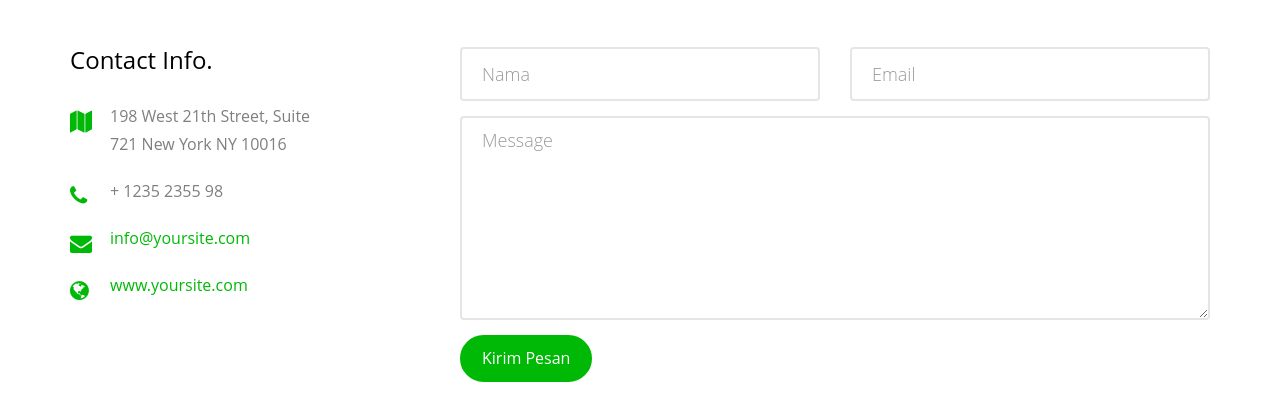
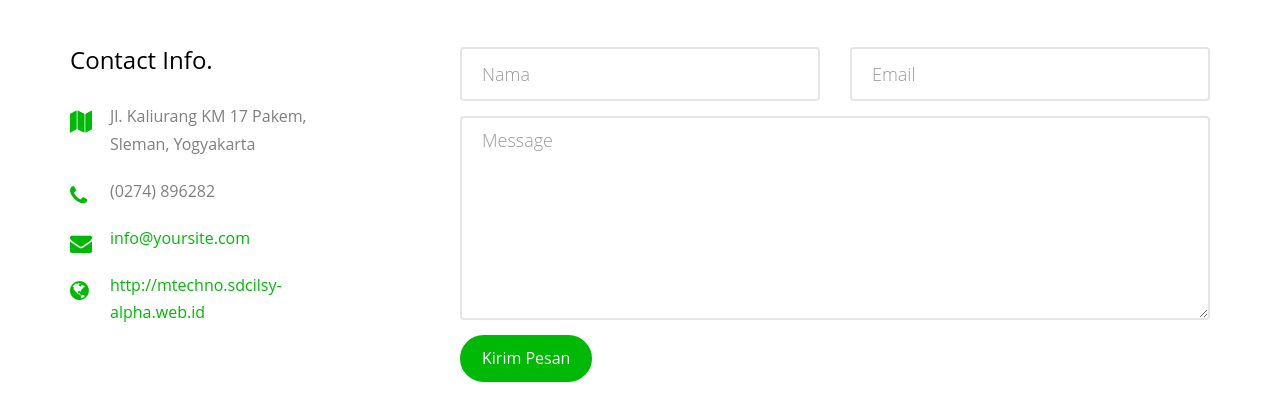
Before and after one commit to giri021/mtechno, a CodeIgniter app: page /database/index.php/kontak/index in a window 1280 px wide. Shown: the part 865-1276 px from the top of the page. Run offline with CodeIgniter, Linux system fonts and the light colour scheme; data comes from the database, SQL or seed files in the repository; some libraries are stand-ins or nearby versions; some web fonts are replaced.

Commit message:
ubah data kontak saja

```diff
--- a/application/views/v_kontak.php
+++ b/application/views/v_kontak.php
@@ -75,10 +75,10 @@
 				<div class="col-md-3">
 					<h3>Contact Info.</h3>
 					<ul class="contact-info">
-						<li><i class="icon-map"></i>198 West 21th Street, Suite 721 New York NY 10016</li>
-						<li><i class="icon-phone"></i>+ 1235 2355 98</li>
+						<li><i class="icon-map"></i>Jl. Kaliurang KM 17 Pakem, Sleman, Yogyakarta</li>
+						<li><i class="icon-phone"></i> (0274) 896282</li>
 						<li><i class="icon-envelope"></i><a href="#">info@yoursite.com</a></li>
-						<li><i class="icon-globe"></i><a href="#">www.yoursite.com</a></li>
+						<li><i class="icon-globe"></i><a href="#">http://mtechno.sdcilsy-alpha.web.id</a></li>
 					</ul>
 				</div>
 
```
